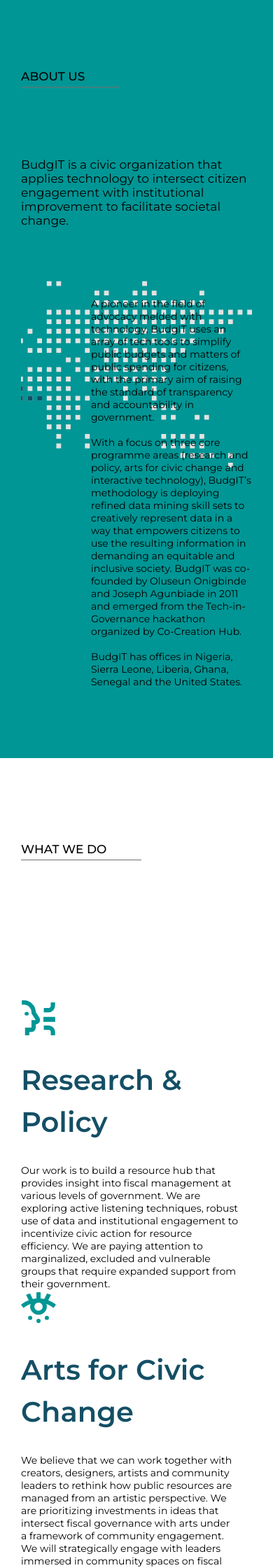
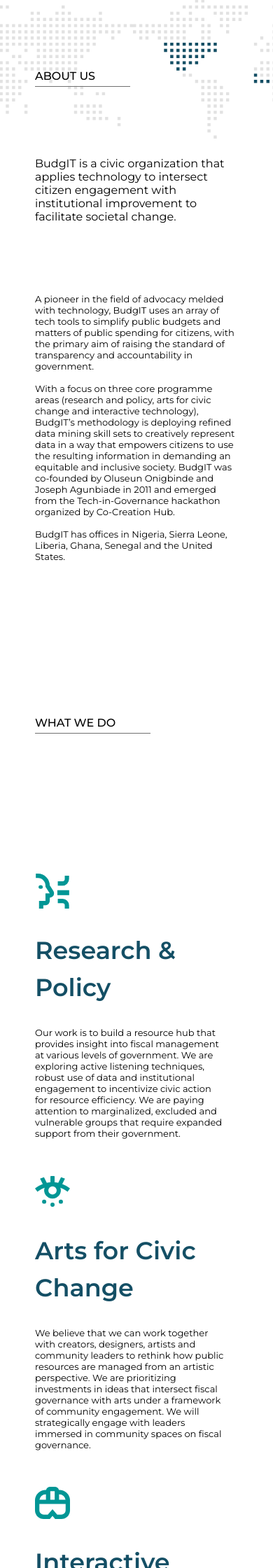
Before and after one commit to ahmadkhidir/budgit, a Django app: page / in a window 390 px wide. Shown: the part 701-2941 px from the top of the page at 70% size. Run offline with Django 3.2, Linux system fonts and the light colour scheme.

Commit message:
Mobile view

```diff
--- a/frontend/static/frontend/css/constant.css
+++ b/frontend/static/frontend/css/constant.css
@@ -1,5 +1,5 @@
 :root {
     --darkslate: rgb(20,79,101);
     --lightslate: rgb(0,150,149);
-    --padding: 30px;
+    --padding: 50px;
 }
--- a/frontend/static/frontend/css/layout.css
+++ b/frontend/static/frontend/css/layout.css
@@ -33,14 +33,14 @@
     height: 100px;
     width: 100%;
     max-width: 1300px;
-    margin-left: auto;
     display: flex;
     flex-flow: row nowrap;
     justify-content: space-between;
     align-items: center;
-    padding: 0 60px;
+    padding: 0 var(--padding);
     position: fixed;
     right: 0;
+    margin-left: auto;
     top: 0;
     z-index: 10;
 }
@@ -53,6 +53,21 @@
     display: flex;
     flex-flow: row nowrap;
 }
+.main-navbar>.navs.mobile {
+    display: none;
+    position: relative;
+}
+.main-navbar>.navs.mobile>ul {
+    display: none;
+    position: absolute;
+    list-style: none;
+}
+.main-navbar>.navs.mobile:hover>ul {
+    display: block;
+}
+.main-navbar>.navs.mobile>ul>li {
+    margin-bottom: 10px;
+}
 
 .main-navbar>.navs>* {
     margin: 10px;
@@ -62,7 +77,7 @@
     height: 700px;
     width: 100%;
     position: relative;
-    padding: 200px 0 50px;
+    padding: 200px var(--padding) 50px;
 }
 
 .pg-bg {
@@ -72,6 +87,8 @@
     object-position: center top;
     position: absolute;
     top: 0;
+    left: 0;
+    right: 0;
     z-index: -1;
 }
 
@@ -120,7 +137,7 @@
 }
 .what-we-do>.content {
     margin-top: 200px;
-    margin-bottom: 70px;
+    margin-bottom: 20px;
     display: flex;
     flex-flow: row wrap;
     justify-content: space-between;
@@ -129,6 +146,7 @@
 .what-we-do .item {
     flex: 0 1 350px;
     margin-right: 20px;
+    margin-bottom: 50px;
 }
 .what-we-do .item>img {
     width: 50px;
@@ -157,6 +175,7 @@
 .people .content>.item {
     flex: 0 1 250px;
     margin-right: 20px;
+    margin-bottom: 50px;
 }
 .people .content>.item>img {
     width: 230px;
@@ -175,14 +194,75 @@
 }
 .main-footer>.container {
     display: flex;
-    flex-flow: row nowrap;
+    flex-flow: row wrap;
     justify-content: space-between;
     max-width: 1200px;
     margin: 0 auto;
 }
 .main-footer>.container>* {
-    max-width: 300px;
+    flex: 0 1 300px;
+    margin-bottom: 50px;
 }
 .main-footer .heading {
     margin-bottom: 20px;
 }
+
+@media (max-width: 1300px) {
+    .main-navbar {
+        width: calc(100vw - var(--padding));
+    }
+    .about-us p {
+        margin-left: 50px;
+        max-width: 400px;
+    }
+}
+
+@media (max-width: 1030px) {
+    .what-we-do>.content {
+        justify-content: space-evenly;
+    }
+    .people .content {
+        justify-content: flex-start;
+    }
+}
+
+@media (max-width: 770px) {
+    .what-we-do>.content {
+        justify-content: flex-start;
+    }
+    .what-we-do .item {
+        flex-basis: 450px;
+    }
+}
+
+@media (max-width: 600px) {
+    #logo {
+        height: 30px;
+    }
+    .main-navbar {
+        width: 100%;
+    }
+    .what-we-do>.content {
+        justify-content: flex-start;
+    }
+    .people .content>.item {
+        flex-basis: 350px;
+    }
+    .main-navbar>.navs {
+        display: none;
+    }
+    .main-navbar>.navs.mobile {
+        display: block;
+    }
+}
+@media (max-width: 450px) {
+    .about-us p {
+        margin-left: 0;
+    }
+    .main-header>.content>* {
+        max-width: 250px;
+    }
+    .main-footer>.container>* {
+        flex-basis: 250px;
+    }
+}
--- a/frontend/static/frontend/css/style.css
+++ b/frontend/static/frontend/css/style.css
@@ -55,18 +55,18 @@
     font-size: 14px;
     font-weight: 600;
 }
-p.b {
-    font-size: 14px;
-    font-weight: 500;
-}
+
 p {
     font-size: 14px;
     font-weight: 400;
 }
-
+p.b {
+    font-weight: 500;
+}
 a {
     color: white;
     text-decoration: none;
+    font-size: 16px;
 }
 a:hover {
     opacity: .85;
@@ -101,10 +101,10 @@
 }
 
 .about-us {
-    background: linear-gradient(to left, var(--lightslate) 420px, transparent 300px);
+    background: linear-gradient(to left, var(--lightslate) 31%, transparent 31%);
 }
 .about-us>.container {
-    background: url(../images/map.svg) center right/600px auto no-repeat;
+    background: url(../images/map.svg) center right/50% auto no-repeat;
 }
 
 .what-we-do .item>h2 {
@@ -120,3 +120,57 @@
     background-color: var(--lightslate);
     color: white;
 }
+
+@media (max-width: 1030px) {
+    .about-us {
+        background: linear-gradient(to left, var(--lightslate) 28%, transparent 28%);
+    }
+    .about-us>.container {
+        background-size: 42%;
+    }
+}
+
+@media (max-width: 770px) {
+    .about-us {
+        background: none;
+    }
+    .about-us>.container {
+        background: none;
+    }
+}
+
+@media (max-width: 600px) {
+    .main-navbar {
+        border-radius: 0;
+    }
+}
+
+@media (max-width: 450px) {
+    h1 {
+        font-size: 45px;
+    }
+    h4 {
+        font-size: 15px;
+    }
+    .about-us {
+        background: url(../images/map.svg) -200px 0/100% auto repeat-x;
+    }
+    h2 {
+        font-size: 35px;
+    }
+    h3 {
+        font-size: 16px;
+    }
+    h5 {
+        font-size: 16px;
+    }
+    h6 {
+        font-size: 13px;
+    }
+    p {
+        font-size: 13px;
+    }
+    a {
+        font-size: 14px;
+    }
+}
--- a/frontend/templates/frontend/home_page.html
+++ b/frontend/templates/frontend/home_page.html
@@ -13,6 +13,16 @@
                  <li class="link">SN</li>
                  <li class="link selected">US</li>
              </ul>
+             <ul class="mobile navs">
+                <li class="link selected">US</li>
+                 <ul>
+                    <li class="link">SL</li>
+                    <li class="link">NG</li>
+                    <li class="link">LR</li>
+                    <li class="link">GH</li>
+                    <li class="link">SN</li>
+                 </ul>
+            </ul>
     </nav>
      <header class="main-header">
         <img src="{% static 'frontend/images/pg-bg.png' %}" class="pg-bg" alt="" />
```
